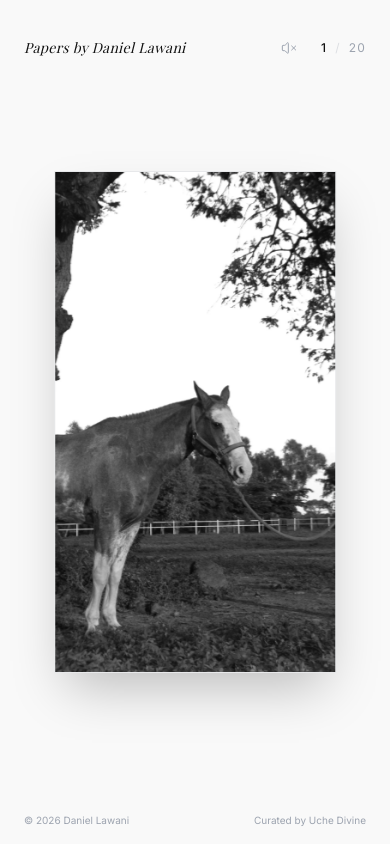
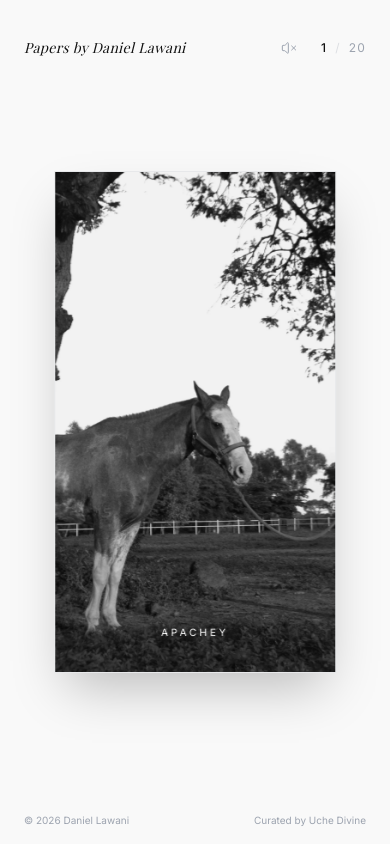
Before and after one commit to Vynethedesigner/papers-by-daniel, a React (Vite) app: page / in a window 390 px wide. Built offline with nearby package versions, Linux system fonts and the light colour scheme; a web font is replaced by a local one.

Commit message:
Refactor: Make titles visible by default on mobile

```diff
--- a/src/components/Gallery.jsx
+++ b/src/components/Gallery.jsx
@@ -232,11 +232,11 @@
                                 {/* Hover Title Overlay - Optimized with GSAP */}
                                 {index === activeIndex && (
                                     <>
-                                        <div className="dark-overlay absolute inset-0 bg-black/5 opacity-0 pointer-events-none z-10" />
+                                        <div className="dark-overlay absolute inset-0 bg-black/5 opacity-100 md:opacity-0 pointer-events-none z-10" />
 
-                                        <div className="title-overlay absolute inset-x-0 bottom-0 py-8 flex flex-col justify-center items-center z-20 opacity-0 translate-y-[10px]">
+                                        <div className="title-overlay absolute inset-x-0 bottom-0 py-8 flex flex-col justify-center items-center z-20 opacity-100 translate-y-0 md:opacity-0 md:translate-y-[10px]">
                                             <div className="absolute inset-0 bg-gradient-to-t from-black/40 to-transparent pointer-events-none" />
-                                            <h2 className="title-text relative text-[10px] font-sans tracking-[0.3em] uppercase text-white drop-shadow-md">
+                                            <h2 className="title-text relative text-[10px] font-sans tracking-[0.3em] uppercase text-white drop-shadow-md transform transition-transform duration-300 md:translate-y-0">
                                                 {item.title}
                                             </h2>
                                         </div>
```
